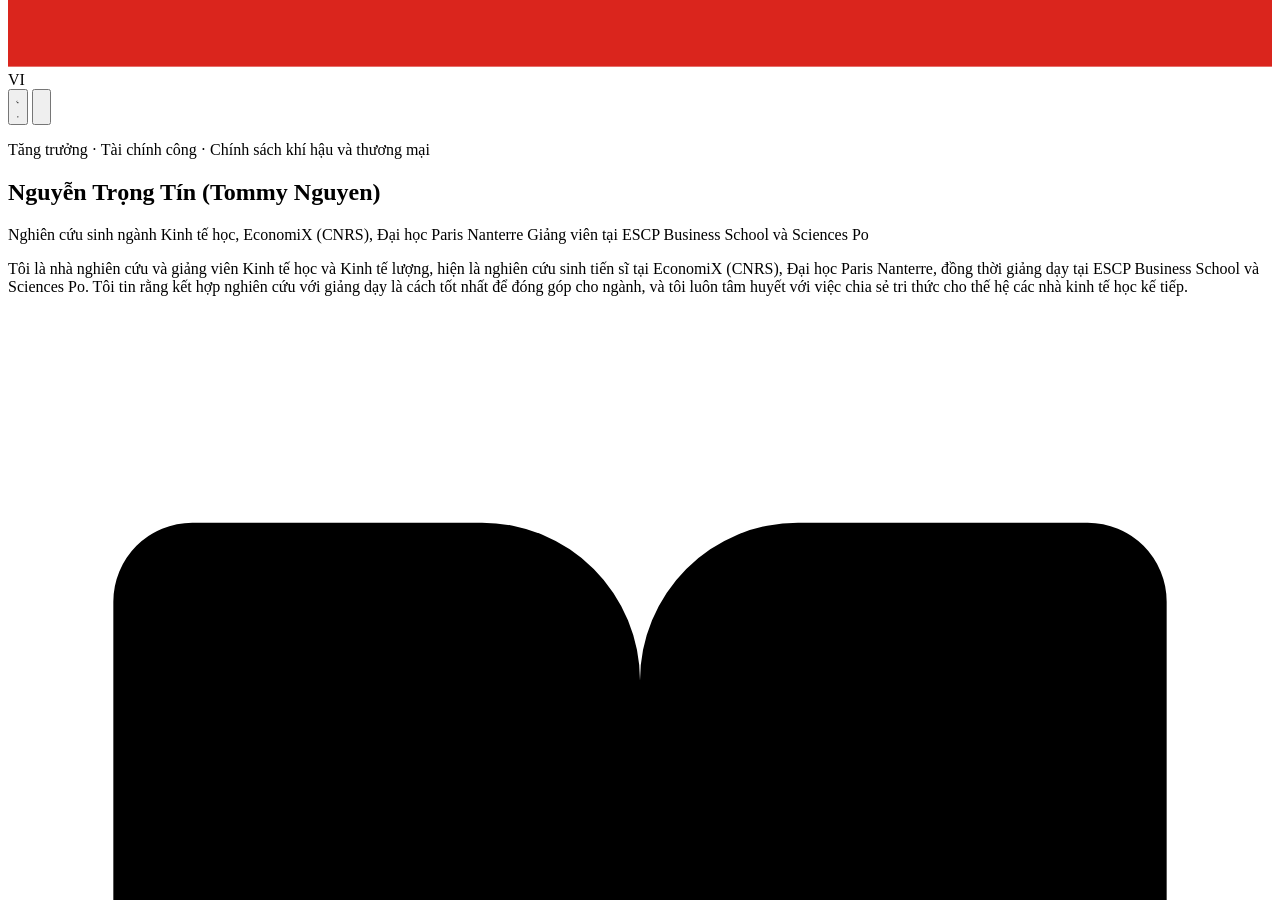
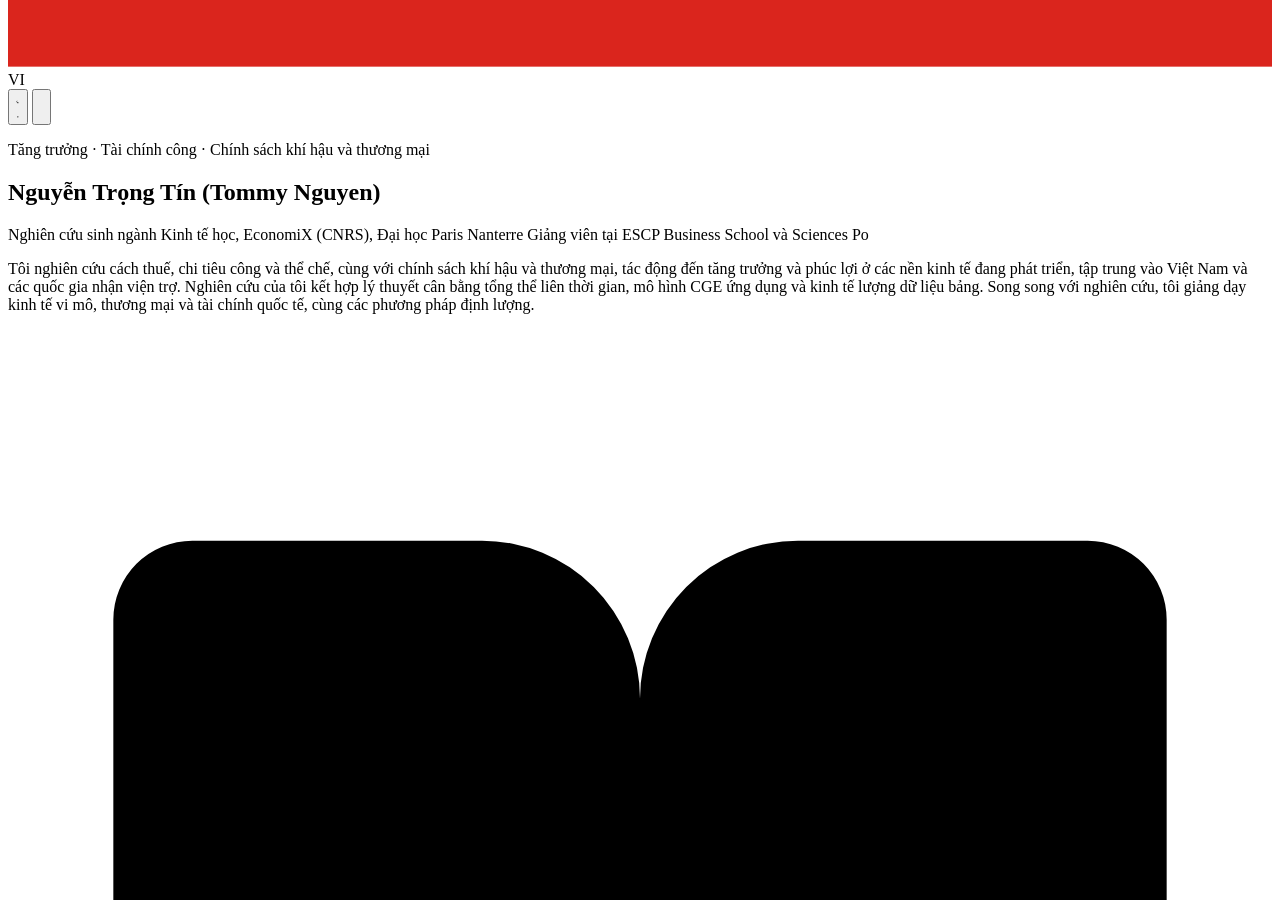
Before and after one commit to trongtin142/trongtin142.github.io, a Jekyll site: the page built from _pages/vi-about.md, in a window 1280 px wide and 900 px high, scrolled down 16486 px. Built offline with Jekyll 4.4.1, drawn with Linux system fonts in a browser that asks for light colours; some of the changed text lies outside the part shown.

Commit message:
Home audit (5/5): EN and VI home copy, US spelling
Research-agenda intro instead of repeating the affiliation, four parallel research theme blurbs of similar length, shorter closing call to action, natural Vietnamese wording, VI news page renamed Tin tuc, US spelling on Skills and Projects.

Co-Authored-By: Claude Opus 5.5 <noreply@anthropic.com>
Claude-Session: https://claude.ai/code/session_01F1yxYtXjkuq31JouQzH82w

```diff
--- a/_pages/search.json
+++ b/_pages/search.json
@@ -28,6 +28,6 @@ sitemap: false
 {%- endfor -%}
 {%- for x in site.data.news -%}
   {{ sep }}{"t": {{ x.text | truncate: 90 | jsonify }}, "d": {{ x.label | jsonify }}, "u": "/news/", "l": "en", "g": "News", "k": {{ x.text | jsonify }}}
-  {{ sep }}{"t": {{ x.text_vi | truncate: 90 | jsonify }}, "d": {{ x.label_vi | jsonify }}, "u": "/vi/news/", "l": "vi", "g": "Tin mới", "k": {{ x.text_vi | jsonify }}}
+  {{ sep }}{"t": {{ x.text_vi | truncate: 90 | jsonify }}, "d": {{ x.label_vi | jsonify }}, "u": "/vi/news/", "l": "vi", "g": "Tin tức", "k": {{ x.text_vi | jsonify }}}
 {%- endfor -%}
 ]
--- a/_pages/vi-about.md
+++ b/_pages/vi-about.md
@@ -3,28 +3,28 @@ permalink: /vi/
 title: "Giới thiệu"
 lang: vi
 layout: rd-home
-description: "Nguyễn Trọng Tín (Tommy Nguyen), nghiên cứu sinh Kinh tế học tại EconomiX (CNRS), Đại học Paris Nanterre: cân bằng tổng thể, mô hình CGE, kinh tế lượng."
-intro: "Tôi là nhà nghiên cứu và giảng viên Kinh tế học và Kinh tế lượng, hiện là nghiên cứu sinh tiến sĩ tại EconomiX (CNRS), Đại học Paris Nanterre, đồng thời giảng dạy tại ESCP Business School và Sciences Po. Tôi tin rằng kết hợp nghiên cứu với giảng dạy là cách tốt nhất để đóng góp cho ngành, và tôi luôn tâm huyết với việc chia sẻ tri thức cho thế hệ các nhà kinh tế học kế tiếp."
+description: "Nguyễn Trọng Tín (Tommy Nguyen), nghiên cứu sinh ngành Kinh tế học tại EconomiX (CNRS), Đại học Paris Nanterre: cân bằng tổng thể, mô hình CGE, kinh tế lượng."
+intro: "Tôi nghiên cứu cách thuế, chi tiêu công và thể chế, cùng với chính sách khí hậu và thương mại, tác động đến tăng trưởng và phúc lợi ở các nền kinh tế đang phát triển, tập trung vào Việt Nam và các quốc gia nhận viện trợ. Nghiên cứu của tôi kết hợp lý thuyết cân bằng tổng thể liên thời gian, mô hình CGE ứng dụng và kinh tế lượng dữ liệu bảng. Song song với nghiên cứu, tôi giảng dạy kinh tế vi mô, thương mại và tài chính quốc tế, cùng các phương pháp định lượng."
 themes:
   - image: /images/research/general-equilibrium.jpg
     focus: "0% 50%"
     alt: "Hộp Edgeworth vẽ tay cùng các điều kiện cân bằng, bên cạnh cây bút máy"
     title: "Lý thuyết cân bằng tổng thể"
-    text: "Các mô hình cân bằng liên thời gian về tăng trưởng kinh tế, đổi mới sáng tạo và tài chính công, được xây dựng bằng các công cụ tối ưu lồi, nhằm nghiên cứu cách thuế, tham nhũng và thể chế định hình hiệu quả sản xuất và tăng trưởng dài hạn."
+    text: "Mô hình cân bằng liên thời gian về tăng trưởng, đổi mới sáng tạo và tài chính công, dùng để phân tích cách thuế, tham nhũng và thể chế tác động đến hiệu quả sản xuất và tăng trưởng dài hạn."
   - image: /images/research/cge-trade.jpg
     alt: "Bãi container tại cảng biển nhìn từ trên cao"
     credit: "CHUTTERSNAP, Unsplash (unsplash.com/photos/9cCeS9Sg6nU)"
     title: "Mô hình CGE ứng dụng"
-    text: "Phân tích cân bằng tổng thể khả tính (CGE) đối với các chính sách khí hậu và thương mại, như định giá carbon và Cơ chế điều chỉnh carbon qua biên giới (CBAM) của EU, với trọng tâm là Việt Nam."
+    text: "Phân tích cân bằng tổng thể khả tính (CGE) cho các chính sách khí hậu, thương mại và tài nguyên, như định giá carbon, Cơ chế điều chỉnh carbon qua biên giới (CBAM) của EU, thuế quan và hạn chế xuất khẩu, với trọng tâm là Việt Nam."
   - image: /images/research/econometrics.jpg
     alt: "Cặp kính đặt trước màn hình máy tính hiển thị mã lệnh"
     credit: "Kevin Ku, Unsplash (unsplash.com/photos/w7ZyuGYNpRQ)"
     title: "Kinh tế lượng ứng dụng"
-    text: "Phân tích dữ liệu bảng về viện trợ nước ngoài, quản trị nhà nước và chi tiêu công ở các quốc gia nhận viện trợ, sử dụng Stata, R và Python."
+    text: "Bằng chứng từ dữ liệu bảng về viện trợ nước ngoài, quản trị nhà nước và chi tiêu công ở các quốc gia nhận viện trợ, bao gồm tác động của chi tiêu môi trường đến ô nhiễm không khí."
   - image: /images/research/agroforestry.jpg
     alt: "Rừng tre"
     credit: "Clement Souchet, Unsplash (unsplash.com/photos/juVccM81b_E)"
     title: "Kinh tế tuần hoàn và nông lâm kết hợp"
-    text: "Cách các nguyên tắc kinh tế tuần hoàn và hệ thống nông lâm kết hợp, chẳng hạn vườn rừng kết hợp cây lâu năm và cây trồng trên cùng một diện tích, có thể hỗ trợ sinh kế nông thôn bền vững và phục hồi đất ở Việt Nam."
-closing: "Tôi luôn mong muốn được kết nối với các nhà nghiên cứu và người làm thực tiễn, cũng như mở rộng mạng lưới hợp tác giữa châu Âu và Việt Nam. Xin vui lòng liên hệ với tôi nếu quan tâm đến việc hợp tác hoặc muốn trao đổi về các dự án tiềm năng."
+    text: "Ứng dụng kinh tế tuần hoàn và nông lâm kết hợp, như mô hình vườn rừng xen cây lâu năm với cây trồng, để phát triển sinh kế nông thôn bền vững và phục hồi đất ở Việt Nam."
+closing: "Tôi mong được hợp tác với các nhà nghiên cứu và người làm thực tiễn tại châu Âu và Việt Nam trong các dự án nghiên cứu, giảng dạy và chính sách. Hãy liên hệ để trao đổi ý tưởng hoặc cùng triển khai dự án."
 ---
--- a/_pages/vi-news.html
+++ b/_pages/vi-news.html
@@ -1,9 +1,9 @@
 ---
-title: "Tin mới"
+title: "Tin tức"
 eyebrow: "Giới thiệu"
 permalink: "/vi/news/"
 lang: "vi"
-description: "Tin mới của Nguyễn Trọng Tín (Tommy Nguyen): bài báo, báo cáo hội thảo, giảng dạy và hoạt động chuyên môn."
+description: "Tin tức của Nguyễn Trọng Tín (Tommy Nguyen): bài báo, báo cáo hội thảo, giảng dạy và hoạt động chuyên môn."
 ---
 {% include rd-ctx.html %}
 
```
Also changed, not shown: _pages/about.md (+8 -8 lines), _pages/projects.md (+4 -4 lines), _pages/skills.md (+1 -1 lines).
